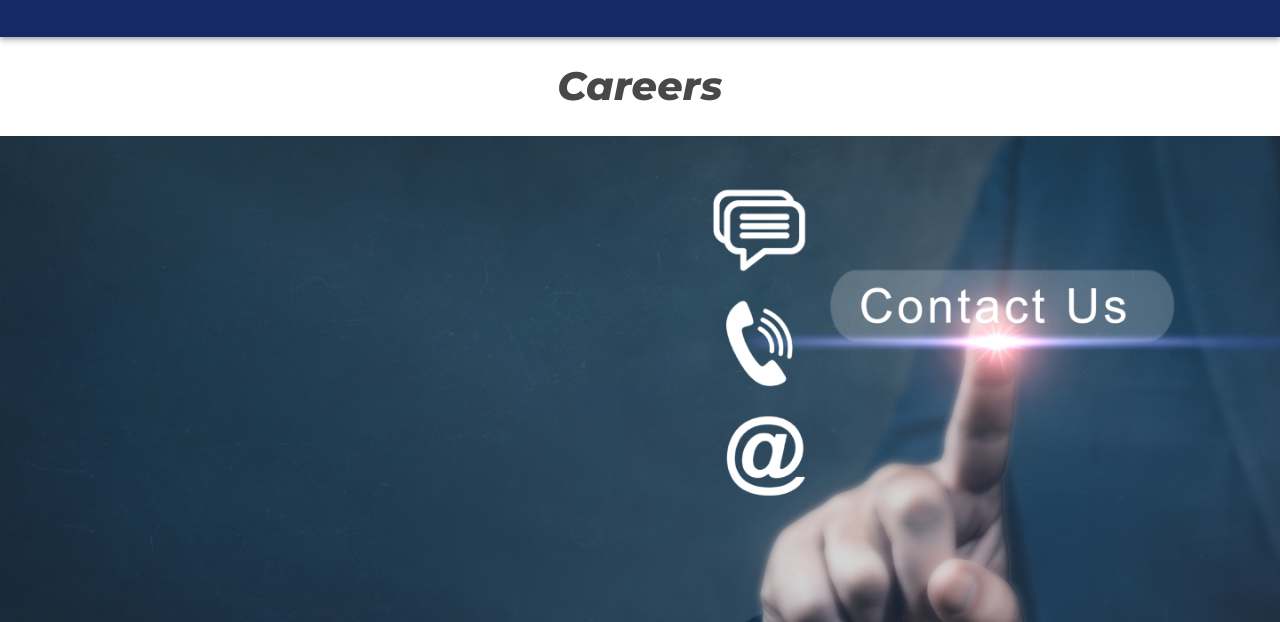
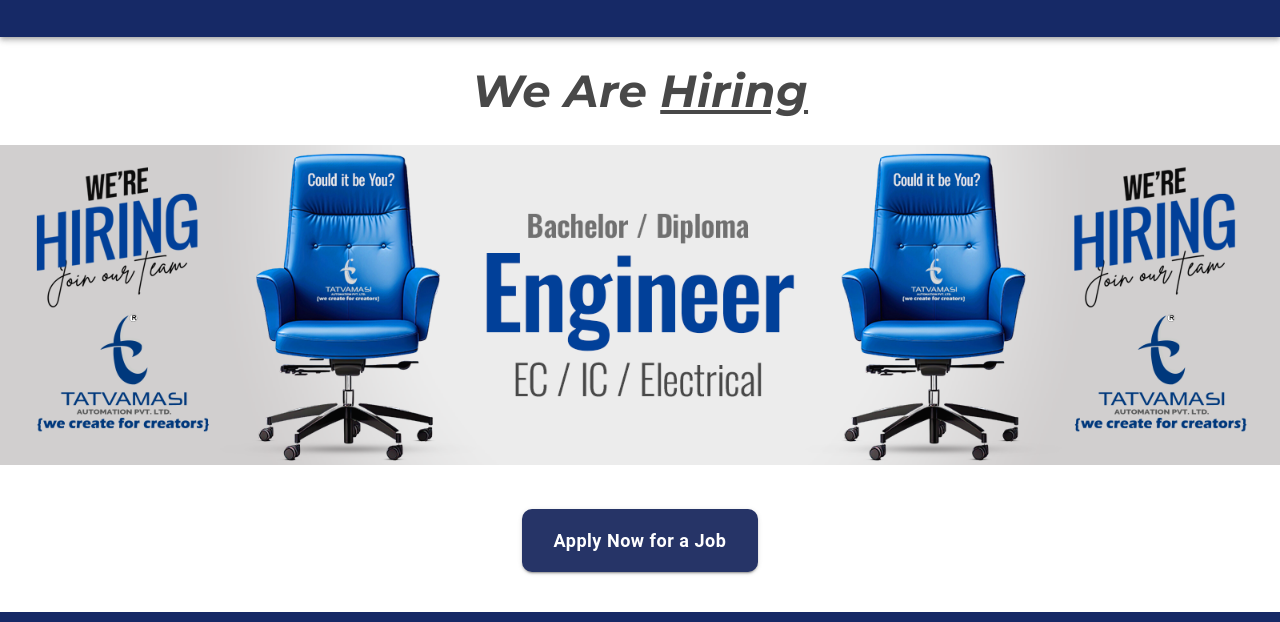
Before and after one commit to Chirag-Jani/tatvamasi-automation, a React (Create React App) app: page /careers in a window 1280 px wide. Shown: the part 63-685 px from the top of the page. Built offline with nearby package versions, Linux system fonts and the light colour scheme.

Commit message:
refactor: careers page design

```diff
--- a/src/pages/Careers.js
+++ b/src/pages/Careers.js
@@ -1,11 +1,9 @@
-import { Box, Skeleton, Typography } from "@mui/material";
+import { Box, Typography, Button } from "@mui/material";
 import Aos from "aos";
-import React, { useEffect, useState } from "react";
-import contactUsBanner from "../resources/banners/ContactUsBanner.png";
+import React, { useEffect } from "react";
+import formBanner from "../resources/banners/form banner.png";
 
 const Careers = () => {
-  const [timeToLoad, setTimeToLoad] = useState(false);
-
   useEffect(() => {
     Aos.init({
       // Global settings:
@@ -14,66 +12,57 @@
       easing: "ease", // default easing for AOS animations
       once: false, // whether animation should happen only once - while scrolling down
     });
-
-    setTimeout(() => {
-      setTimeToLoad(true);
-    }, 2000);
   }, []);
   return (
     <Box>
       <Box>
         <Typography
           sx={{
-            fontFamily: "Montserrat-ExtraBoldItalic",
+            fontFamily: "Montserrat-BoldItalic",
             color: "#484848",
             fontSize: {
-              xl: "39.58px",
-              lg: "39.58px",
-              m: "39.58px",
-              sm: "39.58px",
-              xs: "30px",
+              xl: "45px",
+              lg: "45px",
+              m: "45px",
+              sm: "45px",
+              xs: "40px",
             },
             textAlign: "center",
             margin: "20px",
           }}
         >
-          Careers
+          We Are <u>Hiring</u>
         </Typography>
-        {timeToLoad ? (
+
         <img
-            // data-aos="zoom-in"
-            src={contactUsBanner}
+          data-aos="zoom-in"
+          src={formBanner}
           alt="Tatvamasi Automation"
           style={{
             width: "100%",
           }}
         />
-        ) : (
-          <Skeleton
-            variant="rectangular"
-            animation="wave"
-            width={"100%"}
-            height={"300px"}
+      </Box>
+
+      <Box m={5} textAlign="center">
+        <Button
+          variant="contained"
+          color="primary"
+          component={"a"}
+          target="_blank"
+          href="https://docs.google.com/forms/d/1MUNryXImiC182O1hQgjRW_dV1DiPqs5mXcnf_tEN6GE/viewform?edit_requested=true"
           sx={{
+            textTransform: "none",
+            fontWeight: "bold",
             borderRadius: "10px",
-            }}
-          />
-        )}
-      </Box>
-      <iframe
-        title="Apply Here"
-        src="https://docs.google.com/forms/d/e/1FAIpQLSftsHor2qd8E0QMV7kRo2ZLP_AkRT8ISmAiijlJh2RA5k9K0g/viewform?embedded=true"
-        width="100%"
-        height="1000px"
-        frameborder="0"
-        marginheight="0"
-        marginwidth="0"
-        style={{
-          margin: "40px auto"
+            fontSize: "18px",
+            px: 4,
+            py: 2,
           }}
         >
-        Loading…
-      </iframe>
+          Apply Now for a Job
+        </Button>
+      </Box>
     </Box>
   );
 };
```
Also changed, not shown: src/resources/banners/form banner.png (added), 18 other files (tests, documents, lock files or other folders). Lines whose indentation alone changed are shown as unchanged.
